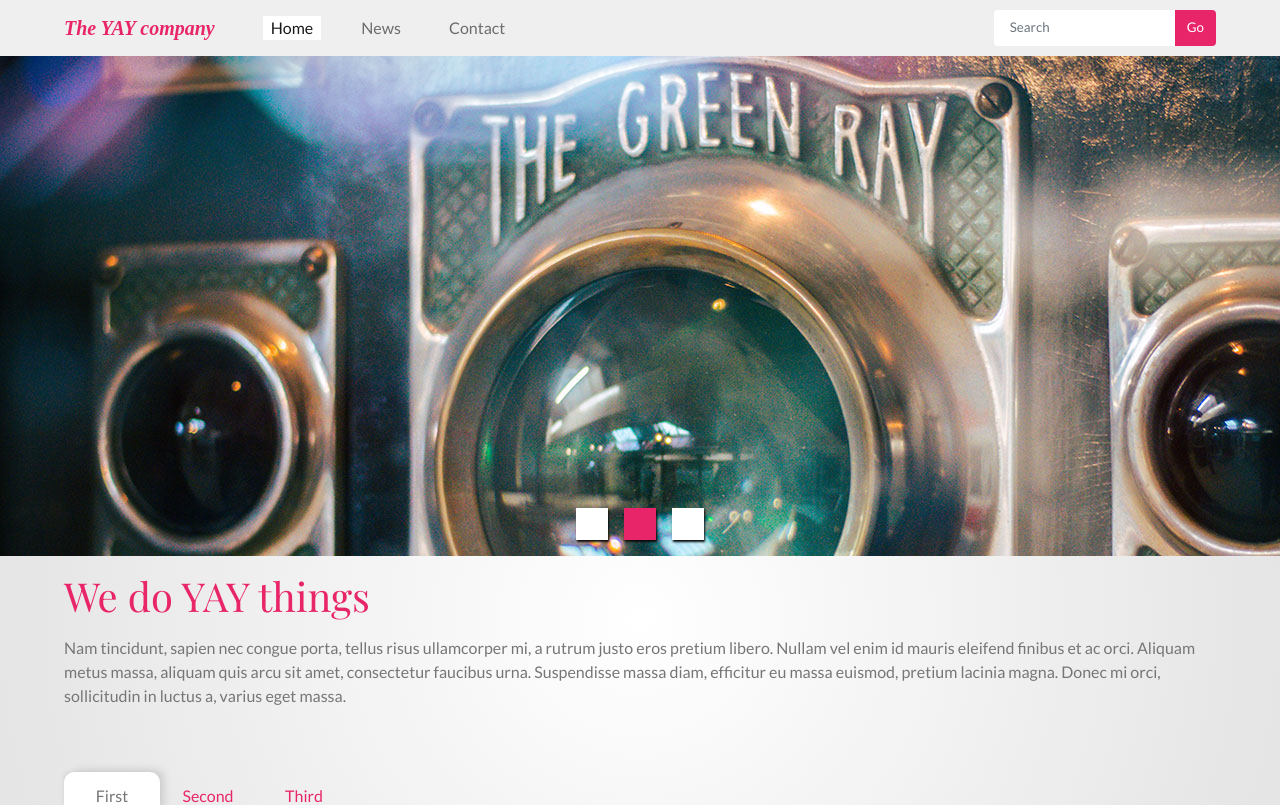
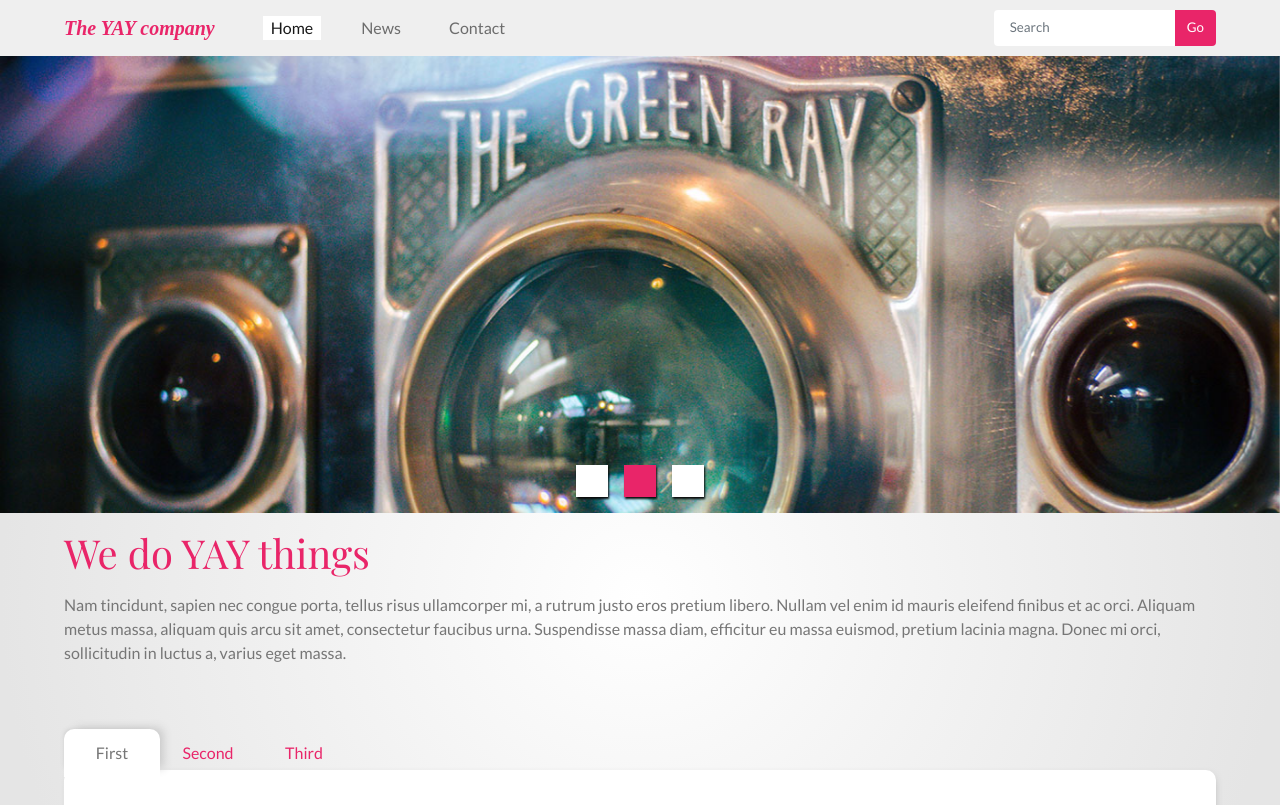
Before and after one commit to Noroff-FEU-Assignments/css-frameworks-ca-GunnMaleneOlsen, a React (Create React App) app in the folder ca1/: page / in a window 1280 px wide. Shown: the top 805 px of the page. Built offline with nearby package versions, Linux system fonts and the light colour scheme; a web font is replaced by a local one.

Commit message:
fixed width 100% on image in full desktop

```diff
--- a/ca1/src/partials/_hero.scss
+++ b/ca1/src/partials/_hero.scss
@@ -15,9 +15,14 @@
         }
 
         @media (min-width: $breakpoint-lg){
-            height: 100%;
+            height: auto;
+            width: 100%;
             margin: 0;
-            margin-right: -100%;
+           // margin-right: -100%;
+
+           >img{
+               width: 100%;
+           }
         }
     }
 
```
